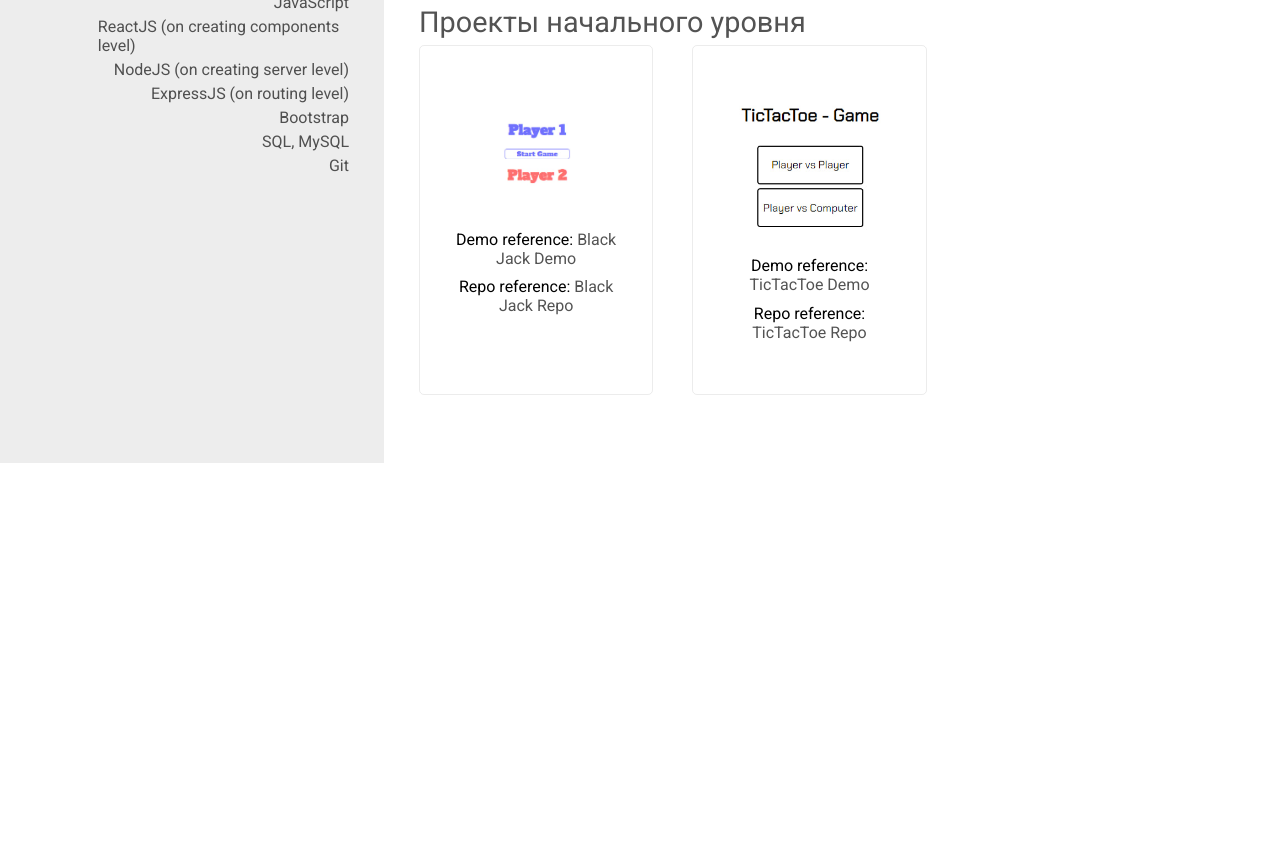
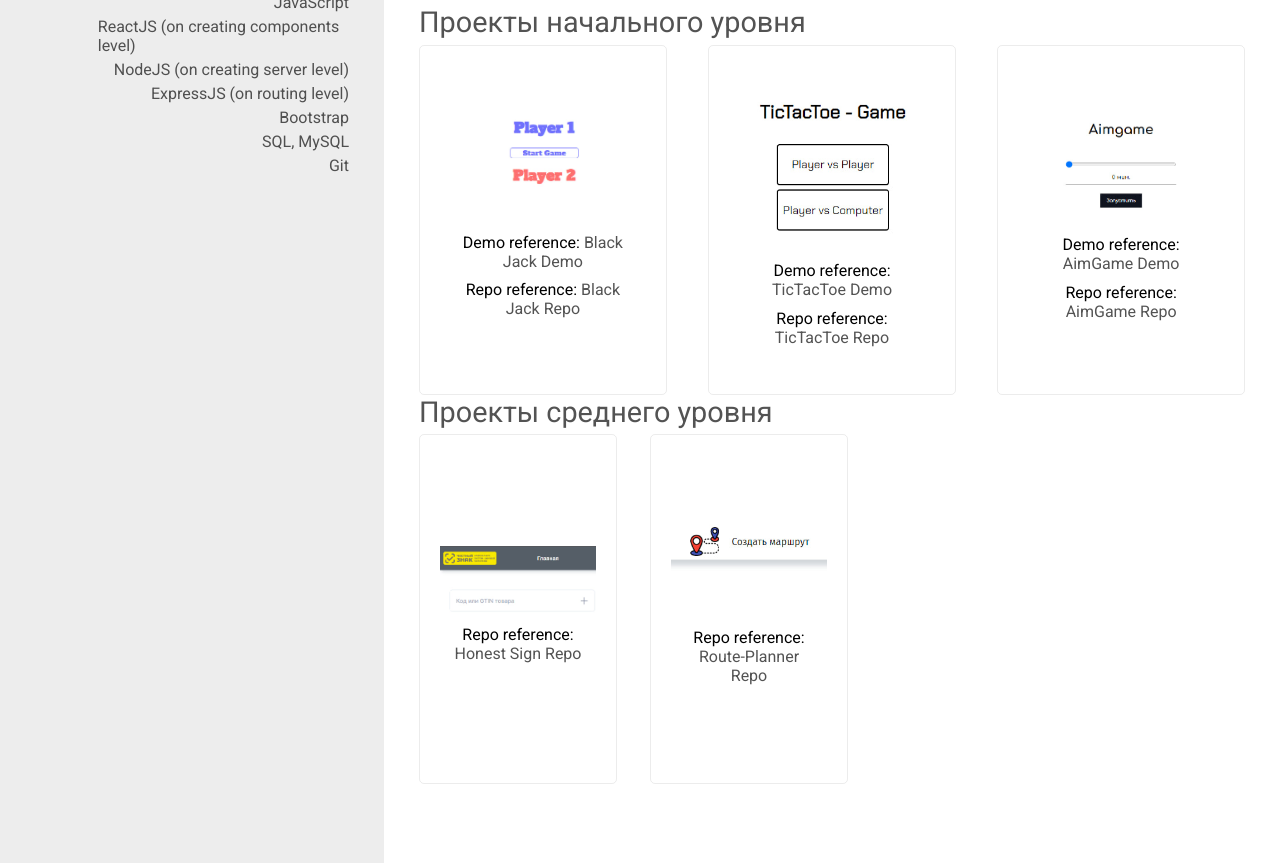
Before and after one commit to isergeich22/my_resume, a plain HTML site: page index.html in a window 1280 px wide. Shown: the part 697-1560 px from the top of the page. Before the commit the page ends 1167 px from the top, so only its background shows below. Drawn offline with nearby package versions, Linux system fonts and the light colour scheme.

Commit message:
update commit

```diff
--- a/index.html
+++ b/index.html
@@ -114,10 +114,25 @@
                             <div class="card__reference">Demo reference: <a href="https://isergeich22.github.io/tictactoejs/" target="_blank">TicTacToe Demo</a></div>
                             <div class="card__reference">Repo reference: <a href="https://github.com/isergeich22/tictactoejs" target="_blank">TicTacToe Repo</a></div>
                         </div>
+                        <div class="description__projects__simple__list__card">
+                            <div class="card__image"><img src="img/aimgame.jpg" alt="tictactoe"></div>
+                            <div class="card__reference">Demo reference: <a href="https://isergeich22.github.io/aim-game/" target="_blank">AimGame Demo</a></div>
+                            <div class="card__reference">Repo reference: <a href="https://github.com/isergeich22/aim-game" target="_blank">AimGame Repo</a></div>
+                        </div>
                     </div>
                 </div>
                 <div class="description__projects__middle">
-
+                    <div class="description__projects__middle__header">Проекты среднего уровня</div>
+                    <div class="description__projects__middle__list">
+                        <div class="description__projects__middle__list__card">
+                            <div class="card__image"><img src="img/honestsign.jpg" alt="honestsign"></div>
+                            <div class="card__reference">Repo reference: <a href="https://github.com/isergeich22/Honest_Sign">Honest Sign Repo</a></div>
+                        </div>
+                        <div class="description__projects__middle__list__card">
+                            <div class="card__image"><img src="img/routeplanner.jpg" alt="routeplanner"></div>
+                            <div class="card__reference">Repo reference: <a href="https://github.com/isergeich22/new-routeplanner">Route-Planner Repo</a></div>
+                        </div>
+                    </div>
                 </div>
             </div>
         </div>
--- a/styles.css
+++ b/styles.css
@@ -54,7 +54,7 @@
         justify-content: flex-start;
         width: 30%;
         background: #b4b4b43d;
-        height: 1010px;
+        height: 1410px;
         padding: 35px;
         font-family: var(--content-font);
     }
@@ -146,7 +146,7 @@
             margin-bottom: 1%;
         }
 
-        .description__workexperience__specialization, .description__projects__simple__header {
+        .description__workexperience__specialization, .description__projects__simple__header, .description__projects__middle__header {
             font-size: 1.8rem;
             margin-bottom: .7%;
             color: #2b2b2bcf;
@@ -177,7 +177,7 @@
             align-items: flex-start;
         }
 
-        .description__projects__simple__list {
+        .description__projects__simple__list, .description__projects__middle__list {
             width: 100%;
             display: flex;
             flex-direction: row;
@@ -185,7 +185,7 @@
             gap: 5%;
         }
 
-            .description__projects__simple__list__card {
+            .description__projects__simple__list__card, .description__projects__middle__list__card {
                 width: 30%;
                 display: flex;
                 flex-direction: column;
@@ -196,7 +196,7 @@
                 border-radius: 5px;
             }
 
-            .description__projects__simple__list__card:hover {
+            .description__projects__simple__list__card:hover, .description__projects__middle__list__card:hover {
                 background: #c2c2c250;
                 border: 2px solid #fff;
 
```
Also changed, not shown: img/aimgame.jpg (added), img/honestsign.jpg (added), img/routeplanner.jpg (added).
